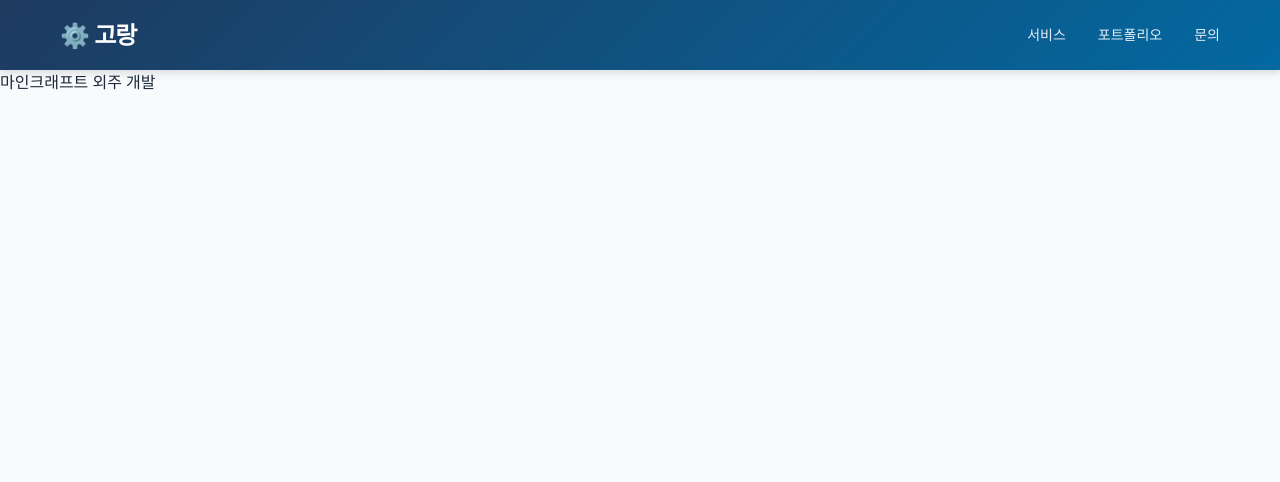
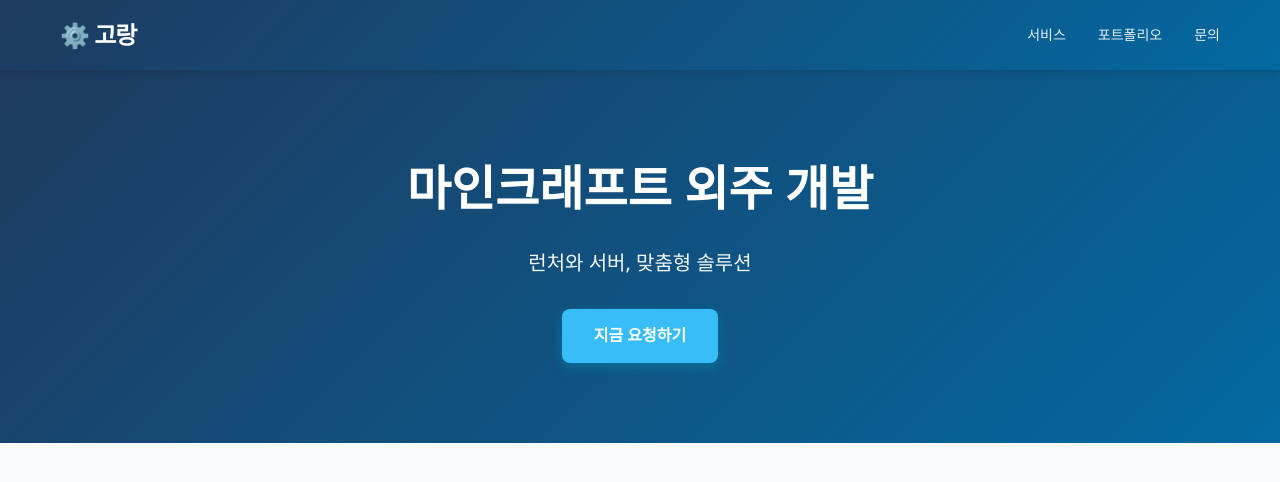
Before and after one commit to go-tiger/commission, a Next.js app: page / in a window 1280 px wide. Shown: the top 482 px of the page. Built offline with nearby package versions, Linux system fonts and the light colour scheme.

Commit message:
feat: Hero 섹션 구현

```diff
--- /dev/null
+++ b/app/components/Hero.tsx
@@ -0,0 +1,69 @@
+'use client';
+
+export default function Hero() {
+  const scrollToContact = () => {
+    document.getElementById('contact')?.scrollIntoView({ behavior: 'smooth' });
+  };
+
+  return (
+    <section
+      style={{
+        padding: '80px 0',
+        background: 'linear-gradient(135deg, var(--primary) 0%, var(--accent-dark) 100%)',
+        color: 'white',
+        textAlign: 'center',
+      }}
+    >
+      <div style={{ maxWidth: '1200px', margin: '0 auto', padding: '0 20px' }}>
+        <h1
+          style={{
+            fontSize: 'clamp(32px, 5vw, 48px)',
+            marginBottom: '20px',
+            fontWeight: 700,
+          }}
+        >
+          마인크래프트 외주 개발
+        </h1>
+        <p
+          style={{
+            fontSize: 'clamp(16px, 2.5vw, 20px)',
+            marginBottom: '30px',
+            opacity: 0.95,
+          }}
+        >
+          런처와 서버, 맞춤형 솔루션
+        </p>
+        <button
+          onClick={scrollToContact}
+          style={{
+            display: 'inline-block',
+            backgroundColor: 'var(--accent-light)',
+            color: 'white',
+            padding: '14px 32px',
+            borderRadius: '8px',
+            fontWeight: 600,
+            fontSize: '16px',
+            border: 'none',
+            cursor: 'pointer',
+            transition: 'all 0.3s ease',
+            boxShadow: '0 4px 12px rgba(6, 182, 212, 0.3)',
+          }}
+          onMouseEnter={(e) => {
+            const el = e.currentTarget;
+            el.style.backgroundColor = 'var(--accent)';
+            el.style.transform = 'translateY(-2px)';
+            el.style.boxShadow = '0 6px 16px rgba(6, 182, 212, 0.4)';
+          }}
+          onMouseLeave={(e) => {
+            const el = e.currentTarget;
+            el.style.backgroundColor = 'var(--accent-light)';
+            el.style.transform = 'translateY(0)';
+            el.style.boxShadow = '0 4px 12px rgba(6, 182, 212, 0.3)';
+          }}
+        >
+          지금 요청하기
+        </button>
+      </div>
+    </section>
+  );
+}
--- a/app/page.tsx
+++ b/app/page.tsx
@@ -1,11 +1,12 @@
 import Header from './components/Header';
+import Hero from './components/Hero';
 
 export default function Home() {
   return (
     <>
       <Header />
       <main>
-        <p>마인크래프트 외주 개발</p>
+        <Hero />
       </main>
     </>
   );
```
